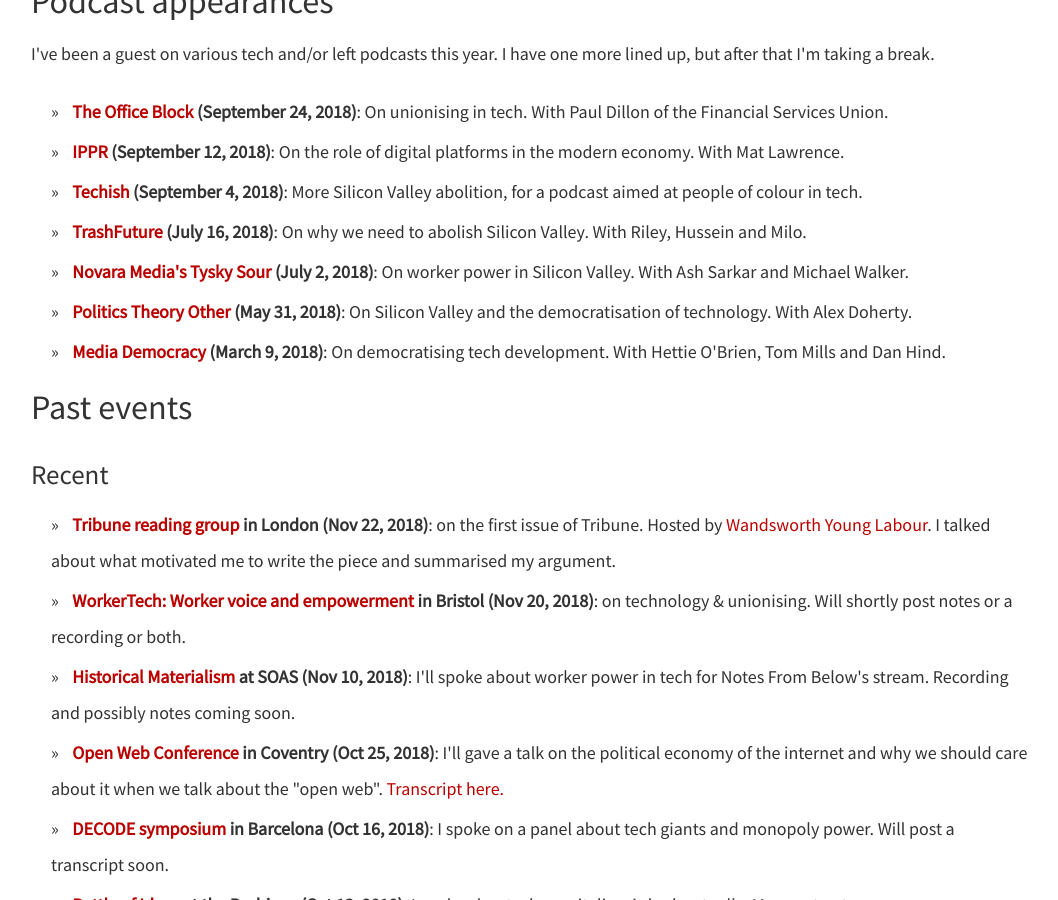
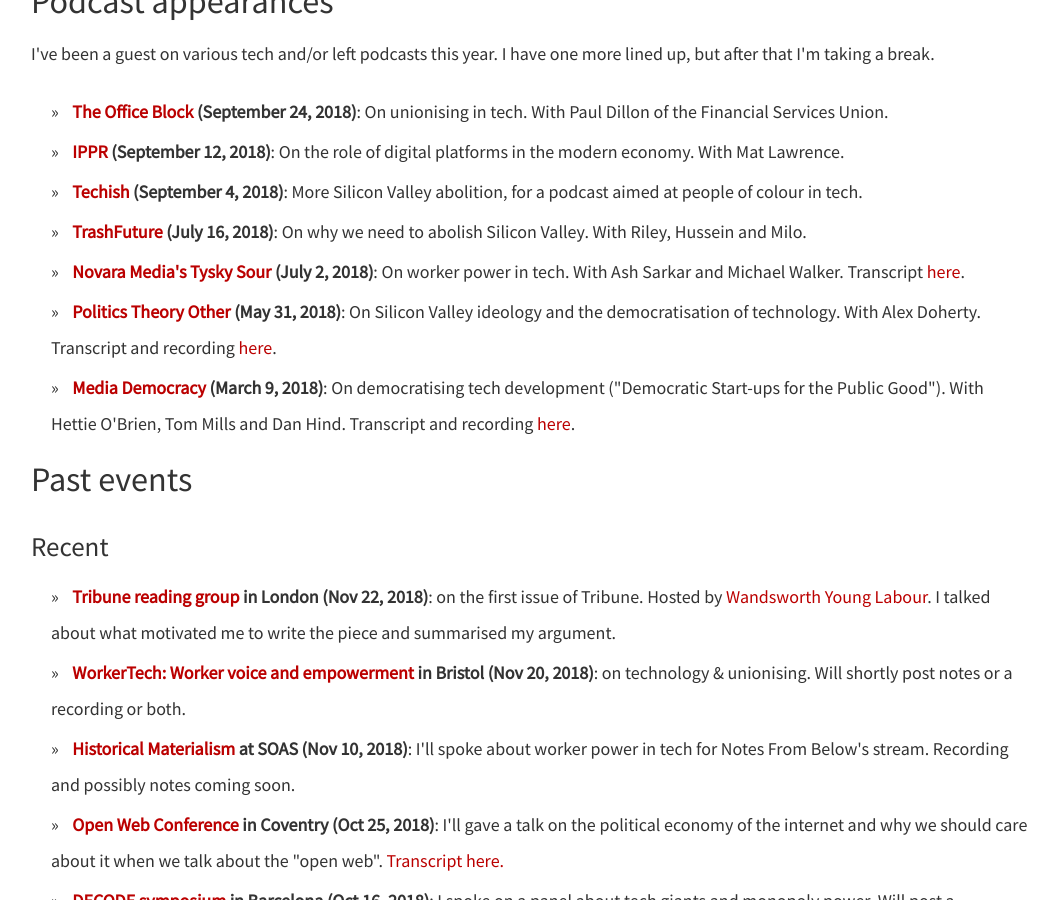
Before and after one commit to dellsystem/dellsystem.github.io, a Jekyll site: the page built from speaking/index.html, in a window 1280 px wide and 900 px high, scrolled down 472 px. Shown: the whole window, without its empty margins (109-1167 px from the left). Built offline with Jekyll 4.4.1, drawn with Linux system fonts in a browser that asks for light colours.

Commit message:
Update links to transcripts on podcasts page
Still need to do a few more

```diff
--- a/_includes/podcasts.html
+++ b/_includes/podcasts.html
@@ -3,7 +3,7 @@
 	<li><strong><a href="https://soundcloud.com/ipprmedia/platformswendyliu">IPPR</a> (September 12, 2018)</strong>: On the role of digital platforms in the modern economy. With Mat Lawrence.</li>
 	<li><strong><a href="https://soundcloud.com/techishpod/episode-22-abolishing-silicon-valley-crazy-startup-ideas-serena-williams-catsuit-and-mjs-60th">Techish</a> (September 4, 2018)</strong>: More Silicon Valley abolition, for a podcast aimed at people of colour in tech.</li>
 	<li><strong><a href="/speaking/trash-future">TrashFuture</a> (July 16, 2018)</strong>: On why we need to abolish Silicon Valley. With Riley, Hussein and Milo.</li>
-	<li><strong><a href="/speaking/tysky-sour">Novara Media's Tysky Sour</a> (July 2, 2018)</strong>: On worker power in Silicon Valley. With Ash Sarkar and Michael Walker.</li>
-	<li><strong><a href="https://soundcloud.com/poltheoryother/9-wendy-liu-on-silicon-valley-and-the-democratisation-of-technology">Politics Theory Other</a> (May 31, 2018)</strong>: On Silicon Valley and the democratisation of technology. With Alex Doherty.</li>
-	<li><strong><a href="/speaking/media-democracy">Media Democracy</a> (March 9, 2018)</strong>: On democratising tech development. With Hettie O'Brien, Tom Mills and Dan Hind.</li>
+	<li><strong><a href="https://novaramedia.com/category/audio/tyskysour/">Novara Media's Tysky Sour</a> (July 2, 2018)</strong>: On worker power in tech. With Ash Sarkar and Michael Walker. Transcript <a href="/speaking/tysky-sour">here</a>.</li>
+	<li><strong><a href="https://soundcloud.com/poltheoryother">Politics Theory Other</a> (May 31, 2018)</strong>: On Silicon Valley ideology and the democratisation of technology. With Alex Doherty. Transcript and recording <a href="/speaking/politics-theory-other">here</a>.</li>
+	<li><strong><a href="https://soundcloud.com/media-democracy-pod">Media Democracy</a> (March 9, 2018)</strong>: On democratising tech development ("Democratic Start-ups for the Public Good"). With Hettie O'Brien, Tom Mills and Dan Hind. Transcript and recording <a href="/speaking/media-democracy">here</a>.</li>
 </ul>
```
